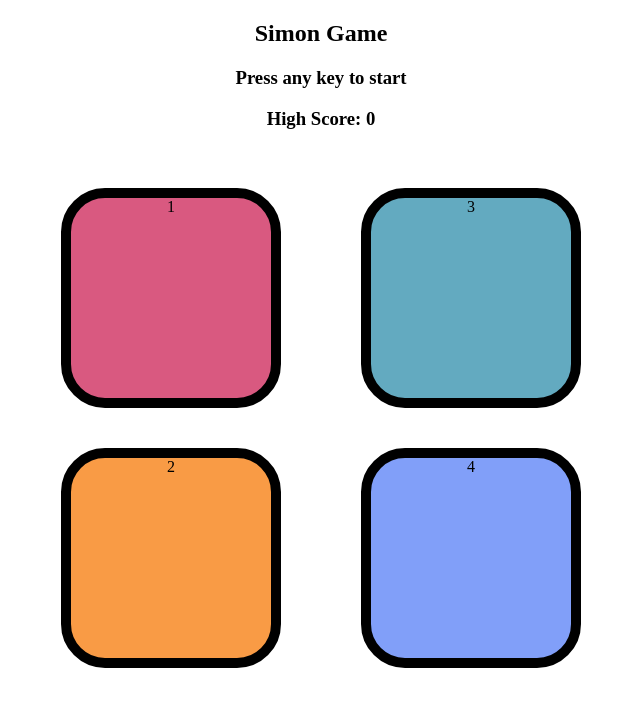
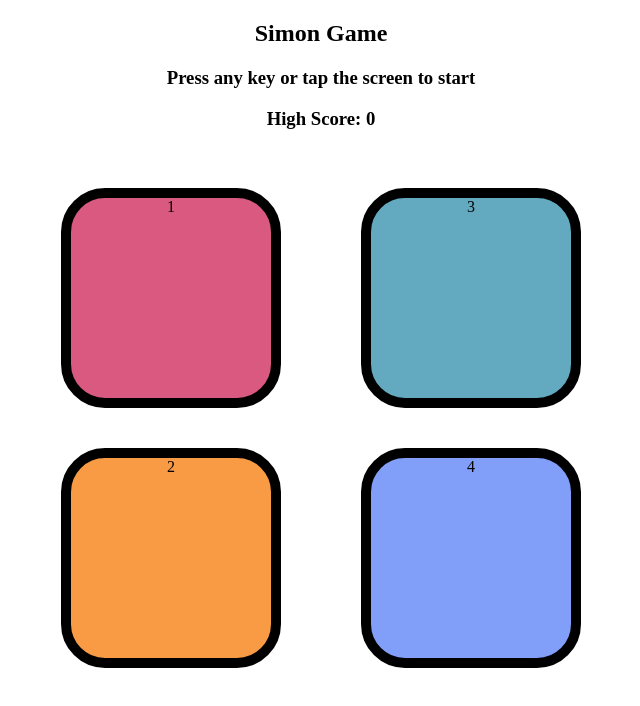
Before and after one commit to Student-tej/simon-says-game, a plain HTML site: page index.html in a window 1280 px wide. Shown: the whole page, without its empty margins (319-959 px from the left). Drawn offline with Linux system fonts and the light colour scheme.

Commit message:
Make start this game by touchscreen

```diff
--- a/index.html
+++ b/index.html
@@ -8,7 +8,7 @@
 </head>
 <body>
     <h2>Simon Game</h2>
-    <h3>Press any key to start</h3>
+    <h3>Press any key or tap the screen to start</h3>
     <h3 id="high-score">High Score: 0</h3>
 
 
```
